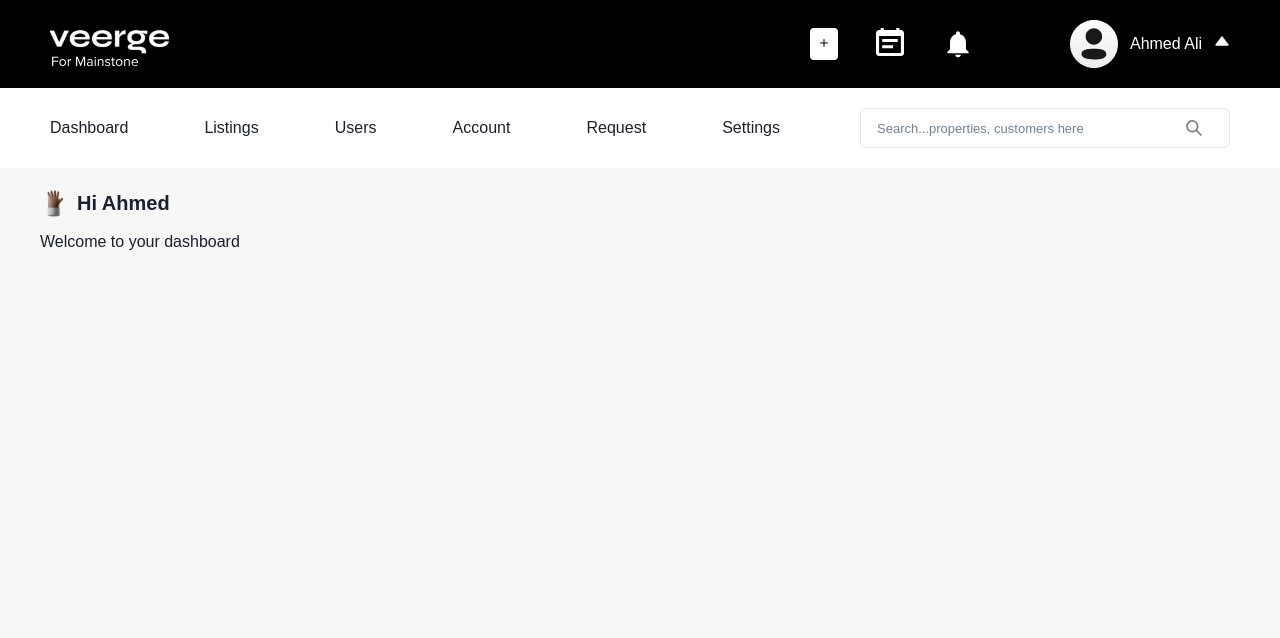
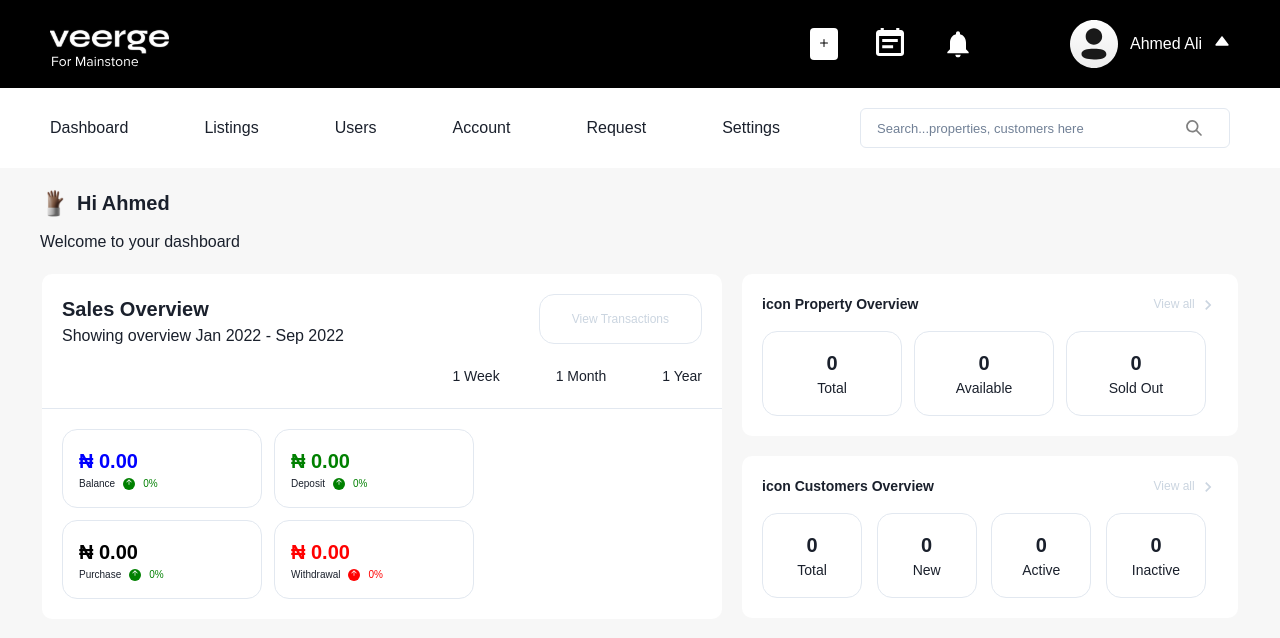
Before and after one commit to evie-adenoyin/Myxellia, a Next.js app: page /dashboard in a window 1280 px wide. Shown: the top 638 px of the page. Built offline with nearby package versions, Linux system fonts and the light colour scheme; a web font is replaced by a local one.

Commit message:
Sale setup

```diff
--- /dev/null
+++ b/app/components/dashboardLayout/dashboardLayout.js
@@ -0,0 +1,69 @@
+import { Box, Flex, Text } from "@chakra-ui/react";
+import WidgetContainer from "../widgets/container/container";
+import Sales from "../widgets/sales/sales";
+import Overview from "../widgets/overview/overview";
+
+
+export default function DashboardLayout(){
+     const overviewTopData = [
+        {
+            amount:0,
+            type:'Total'
+        },
+        {
+            amount:0,
+            type:'Available'
+        },
+        {
+            amount:0,
+            type:'Sold Out'
+        },
+    ]
+     const overviewBottomData = [
+        {
+            amount:0,
+            type:'Total'
+        },
+        {
+            amount:0,
+            type:'New'
+        },
+        {
+            amount:0,
+            type:'Active'
+        },
+        {
+            amount:0,
+            type:'Inactive'
+        },
+    ]
+    const overview=[
+        {
+            header:"Property Overview",
+            icon:'icon',
+            id:1
+        },
+        {
+            header:"Customers Overview",
+            icon:'icon',
+            id:2
+        },
+    ].map((data, key)=>{
+        return <Overview header={data?.header} icon={data?.icon} width={data?.id===1?'140px':'100px'} overviewData={data?.id===1?overviewTopData:overviewBottomData} key={key}/>
+    })
+    return (
+        <Box mt={-5} bg={'rgb(247, 247, 247)'} pl={42} pr={42} pt={5} pb={5}>
+          <Box>
+            <Flex gap={5}>
+                <Box flex={1}>
+                     <Sales />
+                </Box>
+                <Box >
+                   {overview}
+                </Box>
+
+            </Flex>
+          </Box>
+        </Box>
+    )
+}
--- /dev/null
+++ b/app/components/widgets/container/container.js
@@ -0,0 +1,9 @@
+import { Box, Text } from "@chakra-ui/react";
+
+
+export default function WidgetContainer({title, subtitle}){
+    return(
+        <Box >
+        </Box>
+    )
+}
--- /dev/null
+++ b/app/components/widgets/overview/overview.js
@@ -0,0 +1,32 @@
+'use client'
+import { Box, Flex, Text } from "@chakra-ui/react";
+import OverViewSubWidget from "../subwidgets/overview/overviewSubWidget";
+import { ChevronRightIcon } from "@chakra-ui/icons";
+
+
+export default function Overview({header, icon, overviewData, width}){
+
+    return (
+        <Box bg={'white'} borderRadius={10} p={5} mb={5}>
+            <Box>
+                <Flex justifyContent={'space-between'} alignItems={'center'}>
+                    <Box>
+                        <Text fontSize={14} fontWeight={600}>{icon} {header}</Text>
+                    </Box>
+                    <Box>
+                        <Text fontSize={12} color={'gray.300'}>View all <ChevronRightIcon boxSize={5}/></Text>
+                    </Box>
+                </Flex>
+            </Box>
+            <Box mt={4}>
+               <Flex justifyContent={'space-between'}>
+                 {overviewData.map((data, key)=>{
+                return <OverViewSubWidget key={key} type={data?.type} amount={data?.amount} width={width} />
+                })}
+               </Flex>
+
+            </Box>
+
+        </Box>
+    )
+}
--- /dev/null
+++ b/app/components/widgets/sales/sales.js
@@ -0,0 +1,65 @@
+import { Box, Button, Flex, Link, Text } from "@chakra-ui/react";
+import WidgetContainer from "../container/container";
+import SalesSubWidget from "../subwidgets/sales/salesSubwidget";
+
+
+export default function Sales(){
+    const timeFilter = [
+        {
+            value : 1,
+            time:'Week'
+        },
+        {
+            value : 1,
+            time:'Month'
+        },{
+            value : 1,
+            time:'Year'
+        }
+    ]
+    return (
+        <Box  bg={'white'} borderRadius={10} >
+            <Box p={5}>
+                <Flex justifyContent={'space-between'}>
+                    <Box>
+                        <Text fontWeight={600} fontSize={20}>Sales Overview</Text>
+                        <Text>Showing overview Jan 2022 - Sep 2022</Text>
+                    </Box>
+                    <Box>
+                        <Box>
+                            <Box mb={5}>
+                            <Flex justifyContent={'end'}>
+                                <Button borderRadius={15} bg={'transparent'} border='1px' borderColor='gray.200' variant='outline' pr={8} pt={6} pb={6} pl={8} color={'gray.300'}>
+                                    <Text fontSize={12} fontWeight={200}>View Transactions</Text>
+                                </Button>
+                            </Flex>
+                            </Box>
+
+                            <Box>
+                                <Flex justifyContent={'space-between'} alignItems={'center'} gap={14} >
+                                    {timeFilter.map((time,key)=>
+                                        <Box key={key}>
+                                            <Link fontSize={14} href={time?.time}>{time?.value} {time?.time}</Link>
+                                        </Box>
+                                    )}
+                                </Flex>
+                            </Box>
+
+                        </Box>
+                    </Box>
+                </Flex>
+            </Box>
+            <hr />
+            <Box p={5}>
+                <Flex>
+                    <SalesSubWidget amount={'0.00'} type={'Balance'} color={'blue'} iconBg={'green'}/>
+                    <SalesSubWidget amount={'0.00'} type={'Deposit'} color={'green'} iconBg={'green'}/>
+                </Flex>
+                <Flex mt={3}>
+                    <SalesSubWidget amount={'0.00'} type={'Purchase'} color={'black'} iconBg={'green'}/>
+                    <SalesSubWidget amount={'0.00'} type={'Withdrawal'} color={'red'} iconBg={'red'}/>
+                </Flex>
+            </Box>
+        </Box>
+    )
+}
--- /dev/null
+++ b/app/components/widgets/subwidgets/overview/overviewSubWidget.js
@@ -0,0 +1,13 @@
+'use client'
+import { ArrowUpIcon } from "@chakra-ui/icons";
+import { Box, Flex, Text } from "@chakra-ui/react";
+
+
+export default function OverViewSubWidget({amount, type,width}){
+    return (
+    <Box textAlign={'center'} border='1px' borderRadius={15}  borderColor='gray.200' p={4} w={width} mr={3}>
+        <Text fontSize={20} fontWeight={600}>{amount}</Text>
+        <Text fontSize={14} >{type}</Text>
+    </Box>
+    )
+}
--- /dev/null
+++ b/app/components/widgets/subwidgets/sales/salesSubwidget.js
@@ -0,0 +1,21 @@
+'use client'
+import { ArrowUpIcon } from "@chakra-ui/icons";
+import { Box, Flex, Text } from "@chakra-ui/react";
+
+
+export default function SalesSubWidget({amount, color, type, iconBg}){
+    return (
+    <Box border='1px' borderRadius={15}  borderColor='gray.200' p={4} w={200} mr={3}>
+        <Text fontSize={20} fontWeight={600} color={color}>&#8358; {amount}</Text>
+       <Box >
+        <Flex gap={2} alignItems={'center'}>
+            <Text fontSize={10}>{type}</Text>
+            <Box bg={iconBg} color={'white'} borderRadius={50} w={3} h={3} textAlign={'center'}>
+            <ArrowUpIcon boxSize={2} mt={-4} />
+            </Box>
+            <Text fontSize={10} color={iconBg}>0%</Text>
+        </Flex>
+       </Box>
+    </Box>
+    )
+}
--- a/app/dashboard/page.js
+++ b/app/dashboard/page.js
@@ -4,6 +4,7 @@ import Header from "../components/header/header"
 import Navbar from "../components/navbar/navbar"
 import Layout from "./layout"
 import Greetings from "../components/greetings/greetings"
+import DashboardLayout from "../components/dashboardLayout/dashboardLayout"
 
 export default function Home() {
   return (
@@ -11,7 +12,7 @@ export default function Home() {
      <Header/>
      <Navbar/>
     <Greetings />
-
+    <DashboardLayout/>
   </Layout>
   )
 }
```
